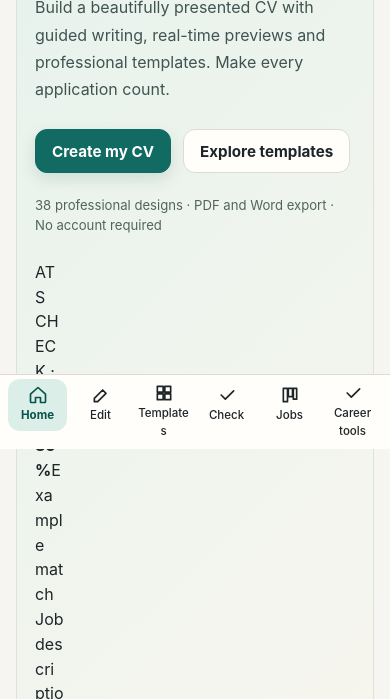
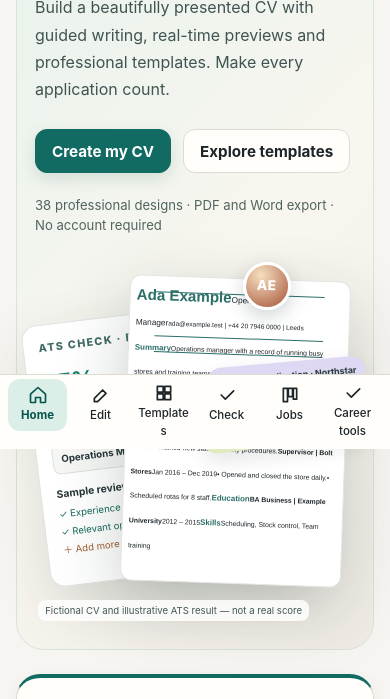
Before and after one commit to adjeiemmaaegh-web/Dr.Emma-Cv, a website: page src/features/experience/workspace/index.html in a window 390 px wide. Shown: the part 395-1094 px from the top of the page. Drawn offline with Linux system fonts and the light colour scheme.

Commit message:
style(home): responsive layered CV and ATS showcase with clear demo labels

```diff
--- a/src/features/experience/workspace/premium-editorial.css
+++ b/src/features/experience/workspace/premium-editorial.css
@@ -28,27 +28,59 @@
 .lw-hero-lede{font-size:clamp(1rem,1.25vw,1.22rem);line-height:1.7;max-width:48ch;color:#405452;margin-bottom:26px!important}
 .lw-hero-actions{gap:12px;margin-bottom:22px}
 .lw-hero-trust{font-size:.82rem;color:#51645f}
-.lw-hero-stage{display:flex;align-items:center;justify-content:center;min-height:440px;isolation:isolate}
-.lw-hero-paper{display:block;flex:0 0 46%;min-width:0;max-width:290px;padding:8px;background:#fff;border-radius:10px;border:1px solid #e1e5e1;box-shadow:0 18px 45px rgba(24,44,41,.19);text-decoration:none;transition:transform .18s ease;overflow:hidden}
-.lw-hero-paper:nth-child(1){transform:translate(22%,15%) rotate(-9deg);z-index:1}
-.lw-hero-paper:nth-child(2){transform:translate(0,-4%) scale(1.1);z-index:3}
-.lw-hero-paper:nth-child(3){transform:translate(-22%,17%) rotate(9deg);z-index:2}
-.lw-hero-paper:focus-visible{outline:4px solid #126b63;outline-offset:4px}
-.lw-hero-paper-label{display:block;text-align:center;color:#233b36;font-weight:700;font-size:.78rem;padding:8px 2px}
-.lw-hero-paper .lw-tpl-thumb,.lw-hero-paper svg{max-width:100%}
-.lw-hero-paper:focus-visible,.lw-hero-paper:hover{box-shadow:0 22px 52px rgba(24,44,41,.25)}
+/* A layered product demo: fictional document and explicitly illustrative ATS review. */
+.lw-hero-stage{position:relative;isolation:isolate;min-height:500px;width:100%;max-width:560px;margin-inline:auto}
+.lw-showcase-ats{position:absolute;z-index:1;top:12%;left:1%;width:76%;height:72%;box-sizing:border-box;padding:clamp(16px,2vw,28px);border:1px solid #e1e3e0;border-radius:20px;background:#fff;color:#273639;box-shadow:0 20px 56px rgba(20,45,40,.13);transform:rotate(-7deg);overflow:hidden}
+.lw-showcase-ats-eyebrow{font-size:.67rem;font-weight:800;letter-spacing:.13em;color:#406a65}
+.lw-showcase-score{display:flex;gap:12px;align-items:baseline;margin:13px 0 7px}
+.lw-showcase-score strong{font-size:clamp(1.6rem,3vw,2.4rem);color:#16836e;letter-spacing:-.05em}
+.lw-showcase-score span{font-size:.76rem;color:#51615f}
+.lw-showcase-meter{height:7px;border-radius:10px;background:#e3eee9;overflow:hidden;margin-bottom:25px;max-width:75%}
+.lw-showcase-meter>span{display:block;width:85%;height:100%;background:#18a17f;border-radius:inherit}
+.lw-showcase-job{display:grid;gap:7px;font-size:.76rem;margin-bottom:22px}
+.lw-showcase-job>span{color:#5a6768}
+.lw-showcase-job>strong{font-weight:650;background:#f6f7f5;border:1px solid #d8e2dc;border-radius:8px;padding:10px 12px;max-width:80%}
+.lw-showcase-list-title{font-size:.78rem;font-weight:750;margin-bottom:8px!important}
+.lw-showcase-check,.lw-showcase-improve{font-size:.72rem;line-height:1.45;margin:6px 0!important;color:#176858}
+.lw-showcase-improve{color:#a25d33}
+.lw-showcase-document{position:absolute;z-index:3;top:5%;left:30%;width:66%;max-width:370px;box-sizing:border-box;border:1px solid #e3e5e1;border-radius:15px;padding:10px;background:#fff;box-shadow:0 24px 68px rgba(20,36,37,.21);transform:rotate(2deg)}
+.lw-showcase-document .lw-thumb{width:100%;border:0;border-radius:8px}
+.lw-showcase-avatar{position:absolute;z-index:4;top:-25px;left:50%;width:72px;height:72px;display:grid;place-items:center;border-radius:50%;border:5px solid #fff;background:radial-gradient(circle at 34% 25%,#f6dfc0,#b9765a 75%);color:#fff;font-weight:800;letter-spacing:.03em;font-size:1.1rem;box-shadow:0 7px 20px rgba(30,48,43,.2)}
+.lw-showcase-application{position:absolute;z-index:5;display:block;white-space:nowrap;font-size:.75rem;font-weight:700;padding:10px 13px;border-radius:999px;box-shadow:0 8px 20px rgba(29,45,41,.12);color:#283c37;letter-spacing:-.01em}
+.lw-showcase-application-one{top:29%;right:-4%;background:#ded8f5;transform:rotate(-5deg)}
+.lw-showcase-application-two{top:42%;right:-7%;background:#deebbf;transform:rotate(-7deg)}
+.lw-showcase-disclaimer{position:absolute;z-index:6;bottom:0;left:4%;color:#405754;font-size:.68rem;line-height:1.4;background:rgba(255,255,255,.86);border-radius:8px;padding:4px 7px}
+.lw-showcase-ats,.lw-showcase-document{pointer-events:none}
+.lw[data-theme=dark] .lw-showcase-disclaimer{color:#263f3a;background:#f5f5ef}
 .lw[data-theme=dark] .lw-hero{background:linear-gradient(135deg,#193f3a,#1f3031);border-color:#38554d}
 .lw[data-theme=dark] .lw-hero :is(h2,.lw-hero-lede,.lw-hero-trust){color:#f3f1e9}
 .lw[data-theme=dark] .lw-hero-eyebrow{color:#8de3d4}
-@media(max-width:1100px){.lw-hero{grid-template-columns:1fr}.lw-hero h2{max-width:18ch}.lw-hero-stage{min-height:330px}.lw-hero-paper{max-width:220px}}
-@media(max-width:600px){.lw-hero{padding:24px 18px}.lw-hero h2{font-size:clamp(2.2rem,9vw,3.1rem)}.lw-hero-stage{min-height:220px}.lw-hero-paper{padding:4px;flex-basis:40%}.lw-hero-paper-label{font-size:.65rem}}
-@media(prefers-reduced-motion:reduce){.lw-hero-paper{transition:none}}
+@media(max-width:1100px){.lw-hero{grid-template-columns:1fr}.lw-hero h2{max-width:18ch}.lw-hero-stage{min-height:470px;max-width:520px}}
+@media(max-width:600px){
+ .lw-hero{padding:24px 18px}
+ .lw-hero h2{font-size:clamp(2.2rem,9vw,3.1rem)}
+ .lw-hero-stage{min-height:365px;max-width:410px}
+ .lw-showcase-ats{top:14%;left:0;width:79%;height:72%;padding:15px;border-radius:15px}
+ .lw-showcase-score{margin:8px 0 4px;gap:6px}.lw-showcase-score strong{font-size:1.5rem}.lw-showcase-score span{font-size:.6rem}
+ .lw-showcase-meter{margin-bottom:12px}
+ .lw-showcase-job{margin-bottom:12px;gap:4px;font-size:.61rem}
+ .lw-showcase-job>strong{padding:7px 8px}
+ .lw-showcase-list-title{font-size:.65rem;margin-bottom:5px!important}
+ .lw-showcase-check,.lw-showcase-improve{font-size:.6rem;margin:4px 0!important}
+ .lw-showcase-document{top:5%;left:28%;width:69%;padding:6px;border-radius:11px}
+ .lw-showcase-avatar{width:48px;height:48px;top:-18px;left:51%;border-width:3px;font-size:.85rem}
+ .lw-showcase-application{font-size:.56rem;padding:7px 8px;max-width:73%;overflow:hidden;text-overflow:ellipsis}
+ .lw-showcase-application-one{top:28%;right:-3%}
+ .lw-showcase-application-two{top:43%;right:-5%}
+ .lw-showcase-disclaimer{font-size:.6rem;max-width:94%;bottom:1%;left:1%}
+ .lw-featured-gallery{grid-template-columns:repeat(2,minmax(0,1fr));gap:10px}
+ .lw-featured-gallery .lw-tpl{padding:8px}
+}
+@media(max-width:380px){.lw-hero-stage{min-height:315px}.lw-showcase-ats{padding:10px}.lw-showcase-job{margin-bottom:6px}.lw-showcase-ats-eyebrow{font-size:.54rem}.lw-showcase-check,.lw-showcase-improve{font-size:.53rem}}
 
 /* Accessibility: readable control contrast and keyboard-first navigation. */
 .lw :is(.lw-btn,.lw-nav a,.lw-tpl,.lw-hero-paper):focus-visible{outline:3px solid var(--a11y-focus);outline-offset:3px}
 .lw[data-theme=dark] .lw-hero .lw-btn:not(.primary){color:#f3f1e9;border-color:#6d8d83;background:#263b39}
-.lw[data-theme=dark] .lw-hero-paper{background:#fff;color:#233b36}
-.lw[data-theme=dark] .lw-hero-paper-label{color:#233b36}
 @media(max-width:860px){.lw-editor{grid-template-columns:minmax(0,1fr)}}
 
 /* Keep editorial hero support text readable on the dark gradient. */
```
